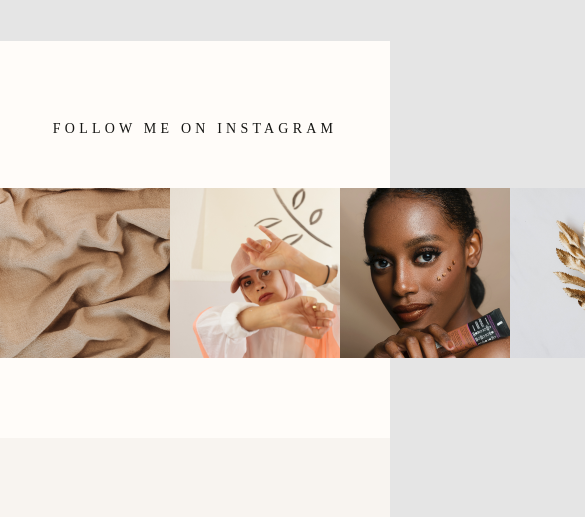
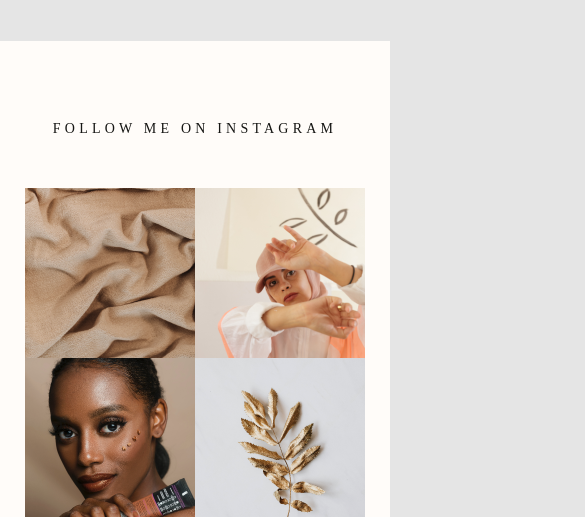
Before and after one commit to afanasievlucia/Chloe-project, a plain HTML site: page index.html in a window 390 px wide. Shown: the part 139-656 px from the top of the page, 585 px wide, since content can reach past the window. Drawn offline with Linux system fonts and the light colour scheme.

Commit message:
added the  flex-wrap to the the images to make more responsive

```diff
--- a/style.css
+++ b/style.css
@@ -65,6 +65,7 @@ body {
 .images-area {
     display: flex;
     justify-content: space-between;
+    flex-wrap: wrap;
 }
 .main {
     background: #F8F4F0;
@@ -122,3 +123,8 @@ body {
     text-transform: uppercase;
     color: #3C271D;
 }
+@media only screen and (max-width: 480px) {
+    .images-area {
+        justify-content: center;
+    }
+}
```
